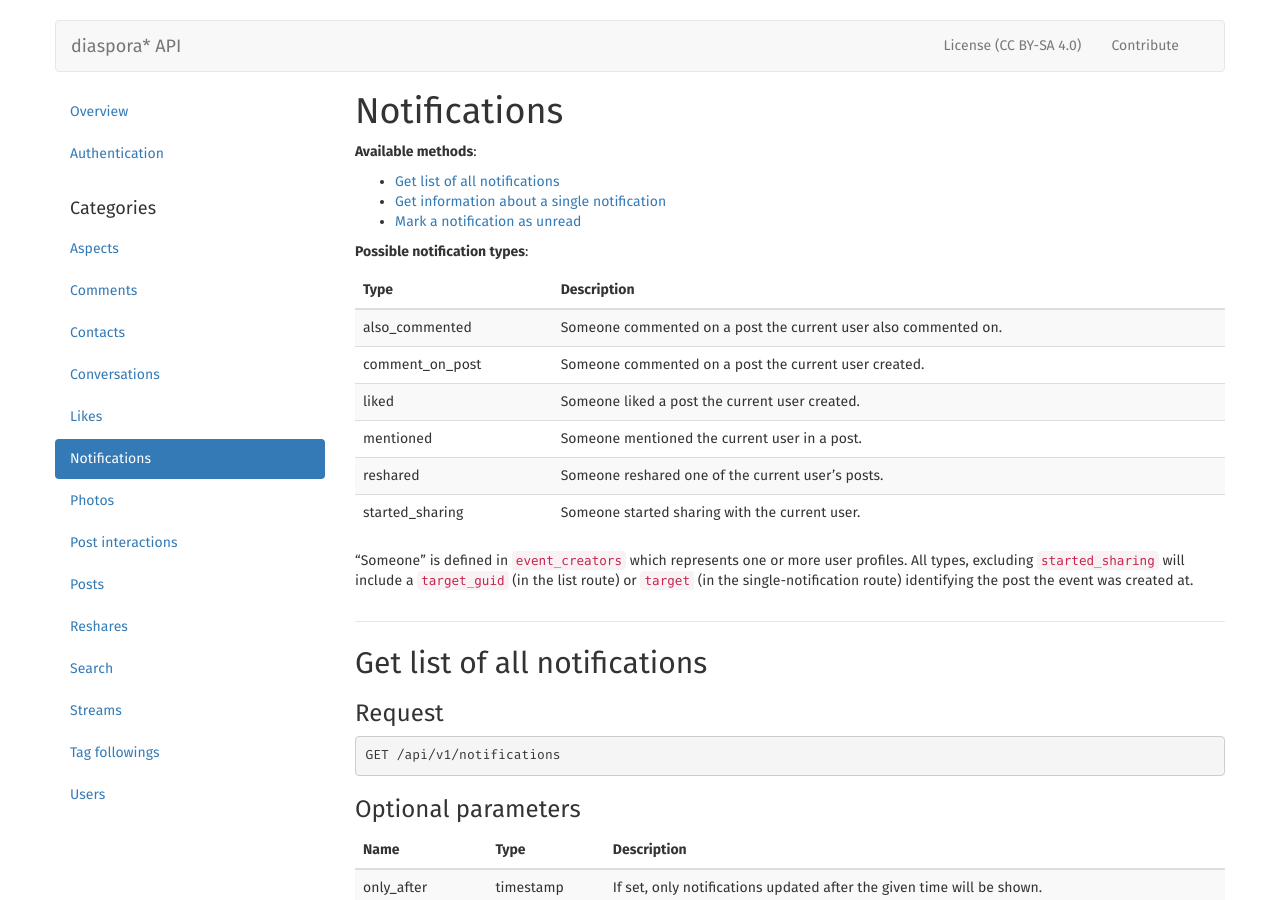
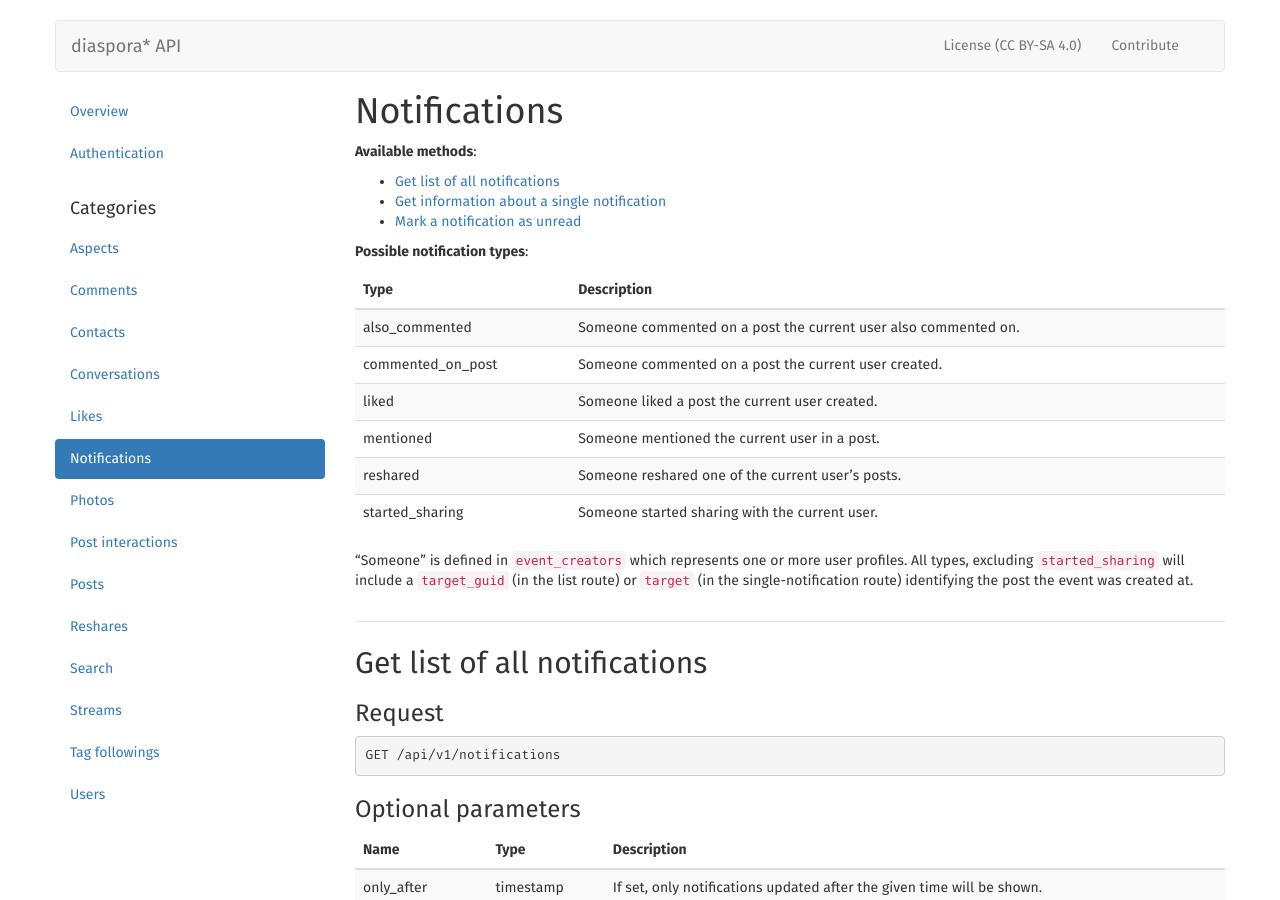
Before and after one commit to diaspora/api-documentation, a Jekyll site: the page built from _routes/notifications.md, in a window 1280 px wide and 900 px high. Built offline with Jekyll 4.4.1, drawn with Linux system fonts in a browser that asks for light colours.

Commit message:
Rename `comment_on_post` to `commented_on_post`

```diff
--- a/_routes/notifications.md
+++ b/_routes/notifications.md
@@ -6,14 +6,14 @@ title: Notifications
 
 **Possible notification types**:
 
-| Type            | Description                                                     |
-| --------------- | --------------------------------------------------------------- |
-| also_commented  | Someone commented on a post the current user also commented on. |
-| comment_on_post | Someone commented on a post the current user created.           |
-| liked           | Someone liked a post the current user created.                  |
-| mentioned       | Someone mentioned the current user in a post.                   |
-| reshared        | Someone reshared one of the current user's posts.               |
-| started_sharing | Someone started sharing with the current user.                  |
+| Type              | Description                                                     |
+| ----------------- | --------------------------------------------------------------- |
+| also_commented    | Someone commented on a post the current user also commented on. |
+| commented_on_post | Someone commented on a post the current user created.           |
+| liked             | Someone liked a post the current user created.                  |
+| mentioned         | Someone mentioned the current user in a post.                   |
+| reshared          | Someone reshared one of the current user's posts.               |
+| started_sharing   | Someone started sharing with the current user.                  |
 
 "Someone" is defined in `event_creators` which represents one or more user profiles. All types, excluding `started_sharing` will include a `target_guid` (in the list route) or `target` (in the single-notification route) identifying the post the event was created at.
 
```
